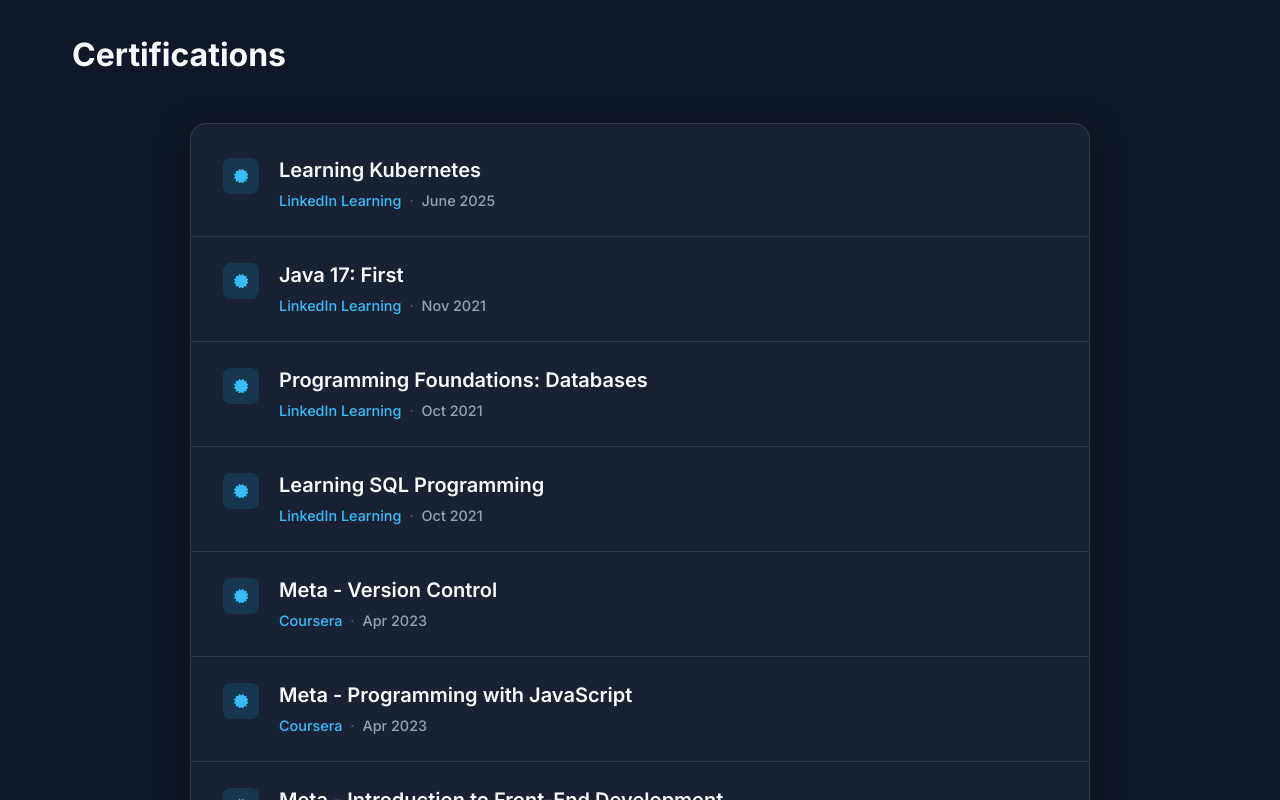
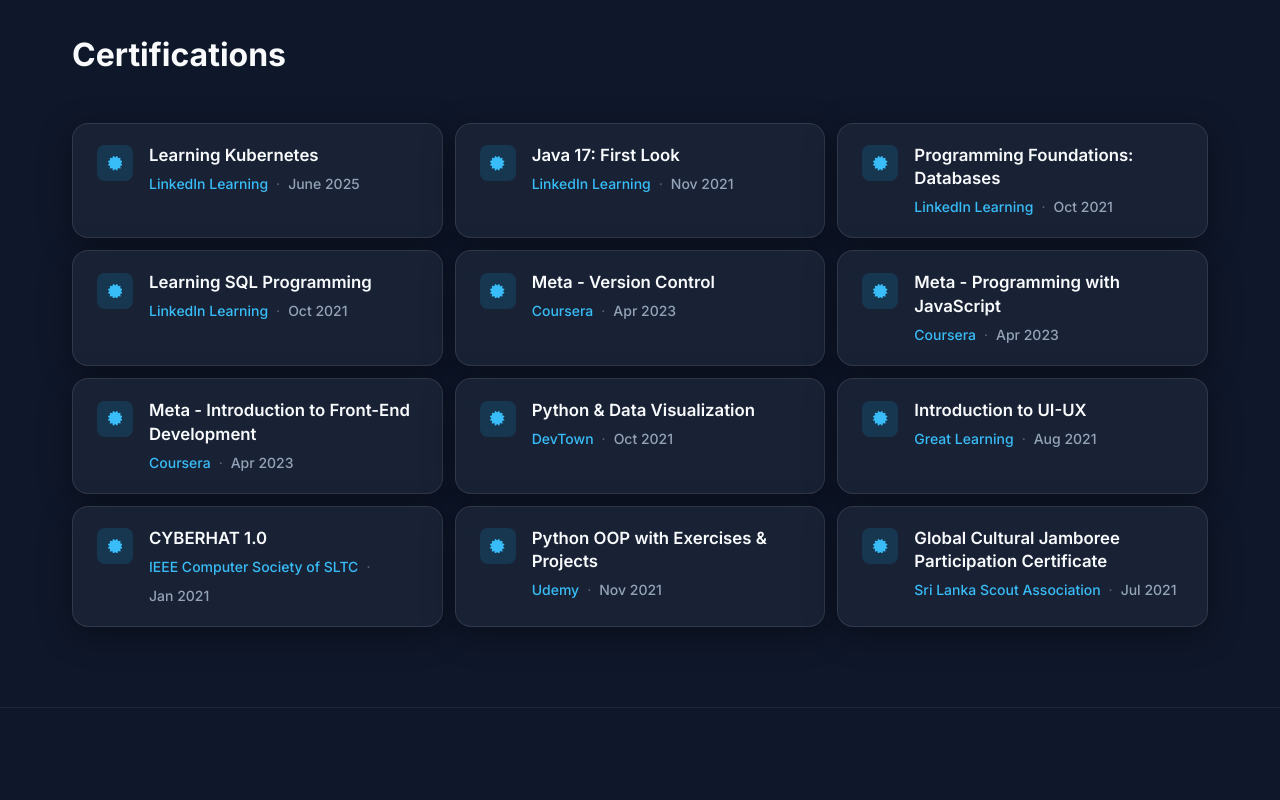
Before and after one commit to T-Luxshan/Portfolio, a React (Vite) app: page / in a window 1280 px wide. Shown: the part 6360-7160 px from the top of the page. Built offline with nearby package versions, Linux system fonts and the light colour scheme.

Commit message:
certification styling fixed

```diff
--- a/src/components/Certifications.css
+++ b/src/components/Certifications.css
@@ -2,27 +2,17 @@
     background-color: var(--bg-dark);
 }
 
-.certifications-list {
-    max-width: 900px;
-    margin: 0 auto;
-    padding: 0.5rem 0;
+.certifications-grid {
+    display: grid;
+    grid-template-columns: repeat(auto-fill, minmax(320px, 1fr));
+    gap: 0.75rem;
 }
 
-.certification-item {
+.certification-card {
     display: flex;
     align-items: flex-start;
-    gap: 1.25rem;
-    padding: 1.5rem 2rem;
-    border-bottom: 1px solid var(--glass-border);
-    transition: background-color 0.2s ease;
-}
-
-.certification-item:last-child {
-    border-bottom: none;
-}
-
-.certification-item:hover {
-    background-color: rgba(23, 76, 110, 0.12);
+    gap: 1rem;
+    padding: 1.25rem 1.5rem;
 }
 
 .certification-icon-wrapper {
@@ -34,7 +24,7 @@
     align-items: center;
     justify-content: center;
     flex-shrink: 0;
-    margin-top: 0.15rem;
+    margin-top: 0.1rem;
 }
 
 .certification-icon {
@@ -48,11 +38,11 @@
 }
 
 .certification-course {
-    font-size: var(--font-card-heading);
+    font-size: 1.05rem;
     font-weight: 600;
     color: var(--text-primary);
     line-height: 1.4;
-    margin-bottom: 0.4rem;
+    margin-bottom: 0.35rem;
 }
 
 .certification-meta {
@@ -60,7 +50,7 @@
     flex-wrap: wrap;
     align-items: center;
     gap: 0.5rem;
-    font-size: 0.9rem;
+    font-size: 0.875rem;
     line-height: 1.5;
 }
 
@@ -80,16 +70,20 @@
 }
 
 @media (max-width: 768px) {
-    .certification-item {
-        padding: 1.25rem 1.5rem;
-        gap: 1rem;
+    .certifications-grid {
+        grid-template-columns: 1fr;
+        gap: 0.75rem;
+    }
+
+    .certification-card {
+        padding: 1.15rem 1.25rem;
     }
 
     .certification-course {
-        font-size: 1.05rem;
+        font-size: 1rem;
     }
 
     .certification-meta {
-        font-size: 0.85rem;
+        font-size: 0.8rem;
     }
 }
--- a/src/components/Certifications.jsx
+++ b/src/components/Certifications.jsx
@@ -5,7 +5,7 @@
 const Certifications = () => {
     const certifications = [
         { course: 'Learning Kubernetes', provider: 'LinkedIn Learning', date: 'June 2025' },
-        { course: 'Java 17: First', provider: 'LinkedIn Learning', date: 'Nov 2021' },
+        { course: 'Java 17: First Look', provider: 'LinkedIn Learning', date: 'Nov 2021' },
         { course: 'Programming Foundations: Databases', provider: 'LinkedIn Learning', date: 'Oct 2021' },
         { course: 'Learning SQL Programming', provider: 'LinkedIn Learning', date: 'Oct 2021' },
         { course: 'Meta - Version Control', provider: 'Coursera', date: 'Apr 2023' },
@@ -14,15 +14,17 @@
         { course: 'Python & Data Visualization', provider: 'DevTown', date: 'Oct 2021' },
         { course: 'Introduction to UI-UX', provider: 'Great Learning', date: 'Aug 2021' },
         { course: 'CYBERHAT 1.0', provider: 'IEEE Computer Society of SLTC', date: 'Jan 2021' },
+        { course: 'Python OOP with Exercises & Projects', provider: 'Udemy', date: 'Nov 2021' },
+        { course: 'Global Cultural Jamboree Participation Certificate', provider: 'Sri Lanka Scout Association', date: 'Jul 2021' },
     ];
 
     return (
         <section id="certifications" className="certifications-section content-section">
             <div className="container">
                 <h2 className="section-title">Certifications</h2>
-                <div className="glass-panel certifications-list">
+                <div className="certifications-grid">
                     {certifications.map((cert, index) => (
-                        <div key={index} className="certification-item">
+                        <div key={index} className="glass-panel certification-card">
                             <div className="certification-icon-wrapper">
                                 <FaCertificate className="certification-icon" />
                             </div>
```
